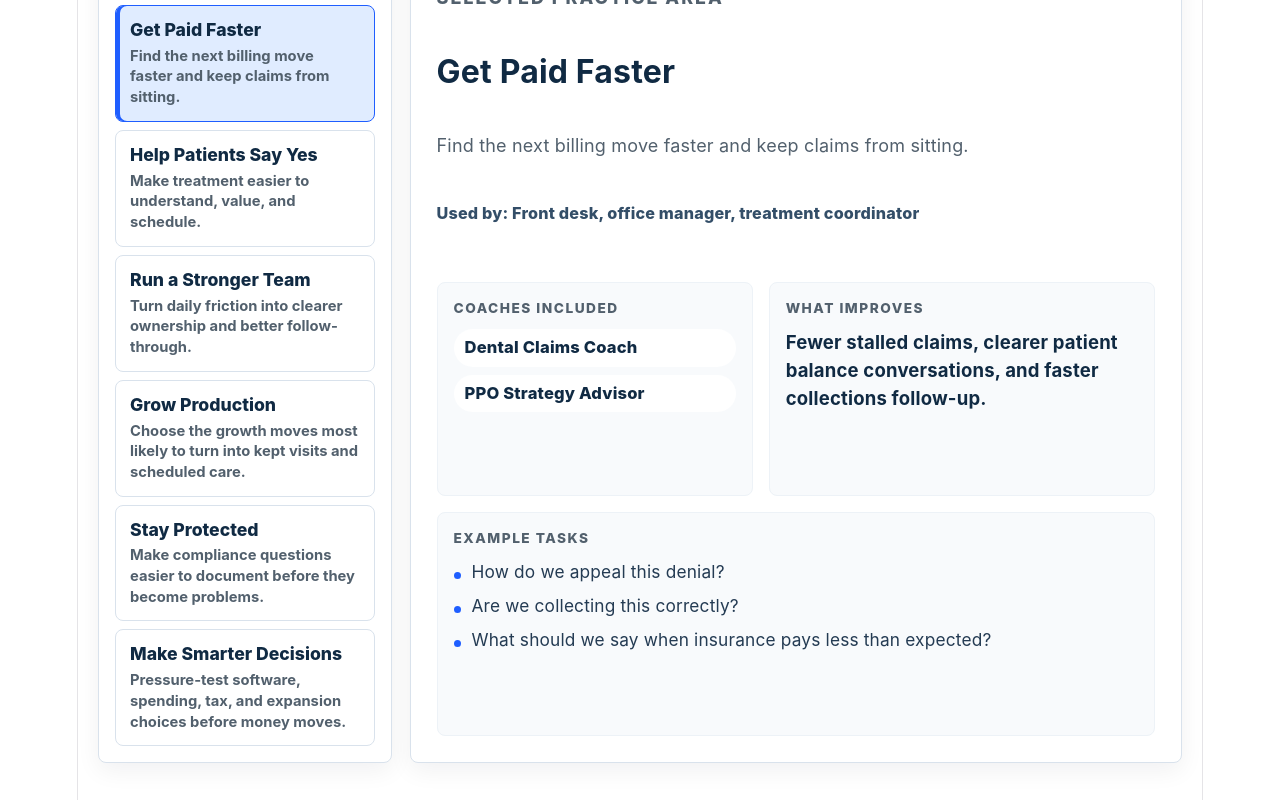
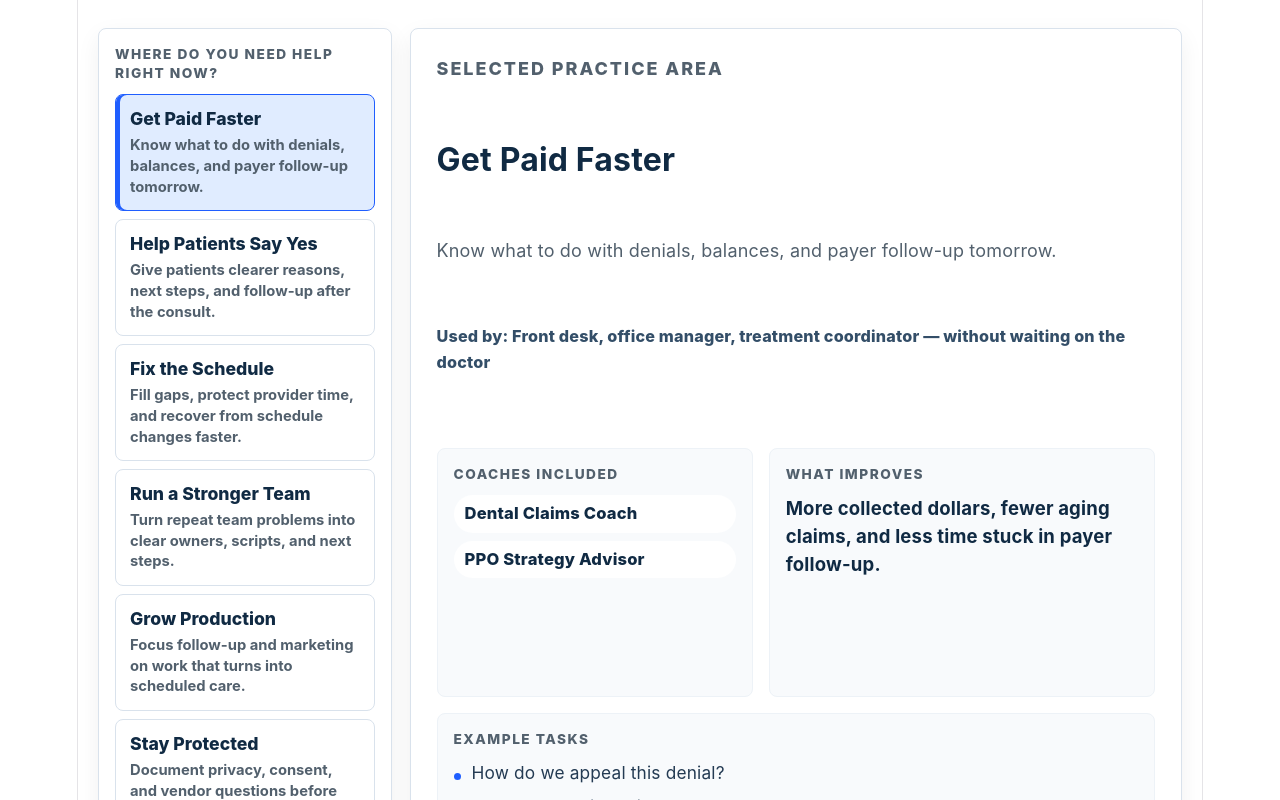
Before and after one commit to jeremyphelps-SP/smarterpractice-site, a React (Vite) app: page / in a window 1280 px wide. Shown: the part 2140-2940 px from the top of the page. Built offline with nearby package versions, Linux system fonts and the light colour scheme.

Commit message:
Refine coach capabilities section for conversion

```diff
--- a/src/components/CoachCapabilities.jsx
+++ b/src/components/CoachCapabilities.jsx
@@ -4,7 +4,7 @@ import "./CoachCapabilities.css";
 
 export default function CoachCapabilities() {
   const [selectedCategoryName, setSelectedCategoryName] = useState(
-    coachCapabilityCategories[0]?.category || "",
+    "Get Paid Faster",
   );
   const selectedCategory =
     coachCapabilityCategories.find(
@@ -23,6 +23,10 @@ export default function CoachCapabilities() {
           document, and follow through &mdash; without starting from a blank page.
         </p>
         <p className="coach-capabilities__bridge">
+          Most teams already have the answers somewhere. The problem is getting
+          to them fast enough to use them.
+        </p>
+        <p className="coach-capabilities__bridge">
           Each area below shows how your team uses Smarter Practice AI to handle
           real work &mdash; without guessing, Googling, or interrupting the
           doctor.
@@ -35,7 +39,7 @@ export default function CoachCapabilities() {
           aria-label="Practice capability categories"
         >
           <p className="coach-capabilities__selector-label">
-            Practice areas
+            Where do you need help right now?
           </p>
           <div className="coach-capabilities__selector-list">
             {coachCapabilityCategories.map((category) => {
@@ -70,7 +74,8 @@ export default function CoachCapabilities() {
             </h3>
             <p>{selectedCategory.summary}</p>
             <p className="coach-capabilities__used-by">
-              Used by: Front desk, office manager, treatment coordinator
+              Used by: Front desk, office manager, treatment coordinator &mdash;
+              without waiting on the doctor
             </p>
           </div>
 
--- a/src/data/coachCapabilities.js
+++ b/src/data/coachCapabilities.js
@@ -1,8 +1,8 @@
 export const coachCapabilityCategories = [
   {
     category: "Get Paid Faster",
-    summary: "Find the next billing move faster and keep claims from sitting.",
-    outcome: "Fewer stalled claims, clearer patient balance conversations, and faster collections follow-up.",
+    summary: "Know what to do with denials, balances, and payer follow-up tomorrow.",
+    outcome: "More collected dollars, fewer aging claims, and less time stuck in payer follow-up.",
     tasks: [
       "How do we appeal this denial?",
       "Are we collecting this correctly?",
@@ -23,8 +23,8 @@ export const coachCapabilityCategories = [
   },
   {
     category: "Help Patients Say Yes",
-    summary: "Make treatment easier to understand, value, and schedule.",
-    outcome: "Patients leave with clearer next steps, stronger confidence, and fewer unanswered objections.",
+    summary: "Give patients clearer reasons, next steps, and follow-up after the consult.",
+    outcome: "More scheduled treatment, fewer stalled cases, and clearer patient conversations.",
     tasks: [
       "What should we say to this patient?",
       "How do we follow up without sounding pushy?",
@@ -49,9 +49,31 @@ export const coachCapabilityCategories = [
     ],
   },
   {
+    category: "Fix the Schedule",
+    summary: "Fill gaps, protect provider time, and recover from schedule changes faster.",
+    outcome: "Fewer empty blocks, less daily scrambling, and a schedule the team can trust.",
+    tasks: [
+      "Who should we call to fill this opening?",
+      "How do we recover from tomorrow's cancellation?",
+      "Where should this emergency fit without wrecking the day?",
+    ],
+    capabilities: [
+      {
+        name: "Huddle & Systems Coach",
+        description:
+          "Turns schedule risks into practical huddle agendas, recovery steps, and team ownership.",
+      },
+      {
+        name: "Practice Growth Coach",
+        description:
+          "Helps connect open time, unscheduled treatment, and patient follow-up to production goals.",
+      },
+    ],
+  },
+  {
     category: "Run a Stronger Team",
-    summary: "Turn daily friction into clearer ownership and better follow-through.",
-    outcome: "Fewer dropped handoffs, more useful huddles, and cleaner accountability across the team.",
+    summary: "Turn repeat team problems into clear owners, scripts, and next steps.",
+    outcome: "Fewer dropped handoffs, faster onboarding, and clearer accountability in daily work.",
     tasks: [
       "What should we cover in tomorrow's huddle?",
       "Who should own this recurring bottleneck?",
@@ -72,8 +94,8 @@ export const coachCapabilityCategories = [
   },
   {
     category: "Grow Production",
-    summary: "Choose the growth moves most likely to turn into kept visits and scheduled care.",
-    outcome: "Better campaign follow-up, stronger referral systems, and growth plans the schedule can absorb.",
+    summary: "Focus follow-up and marketing on work that turns into scheduled care.",
+    outcome: "More scheduled treatment, fewer missed opportunities, and growth your schedule can actually handle.",
     tasks: [
       "Where are our best production opportunities?",
       "How should we follow up with these consults?",
@@ -94,8 +116,8 @@ export const coachCapabilityCategories = [
   },
   {
     category: "Stay Protected",
-    summary: "Make compliance questions easier to document before they become problems.",
-    outcome: "Cleaner policies, better incident documentation, and more consistent privacy workflows.",
+    summary: "Document privacy, consent, and vendor questions before risk grows.",
+    outcome: "Cleaner documentation, faster incident response, and fewer avoidable compliance gaps.",
     tasks: [
       "What do we document after this privacy issue?",
       "Does this vendor need a BAA?",
@@ -111,8 +133,8 @@ export const coachCapabilityCategories = [
   },
   {
     category: "Make Smarter Decisions",
-    summary: "Pressure-test software, spending, tax, and expansion choices before money moves.",
-    outcome: "Clearer purchase timing, better vendor questions, and fewer expensive decisions made on instinct.",
+    summary: "Pressure-test purchases, vendors, tax questions, and cash decisions before money moves.",
+    outcome: "Better buying decisions, clearer cash tradeoffs, and fewer expensive surprises.",
     tasks: [
       "Should we buy this technology now or wait?",
       "What should we ask this vendor before signing?",
```
